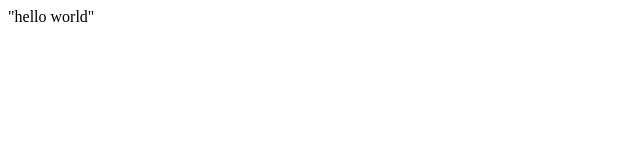
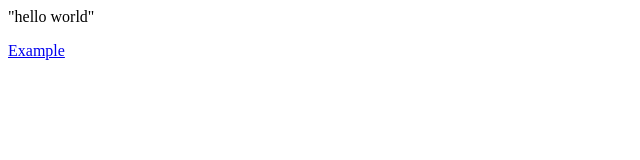
Before and after one commit to Bhavya-debuger/local-repo, a plain HTML site: page index.html in a window 1280 px wide. Shown: the full height of the page, 0-640 px from the left. Drawn offline with Linux system fonts and the light colour scheme.

Commit message:
add new feature

```diff
--- a/index.html
+++ b/index.html
@@ -1 +1,2 @@
 </p> "hello world"</p>
+<p> <a href="https://www.example.com">Example</a>
```
